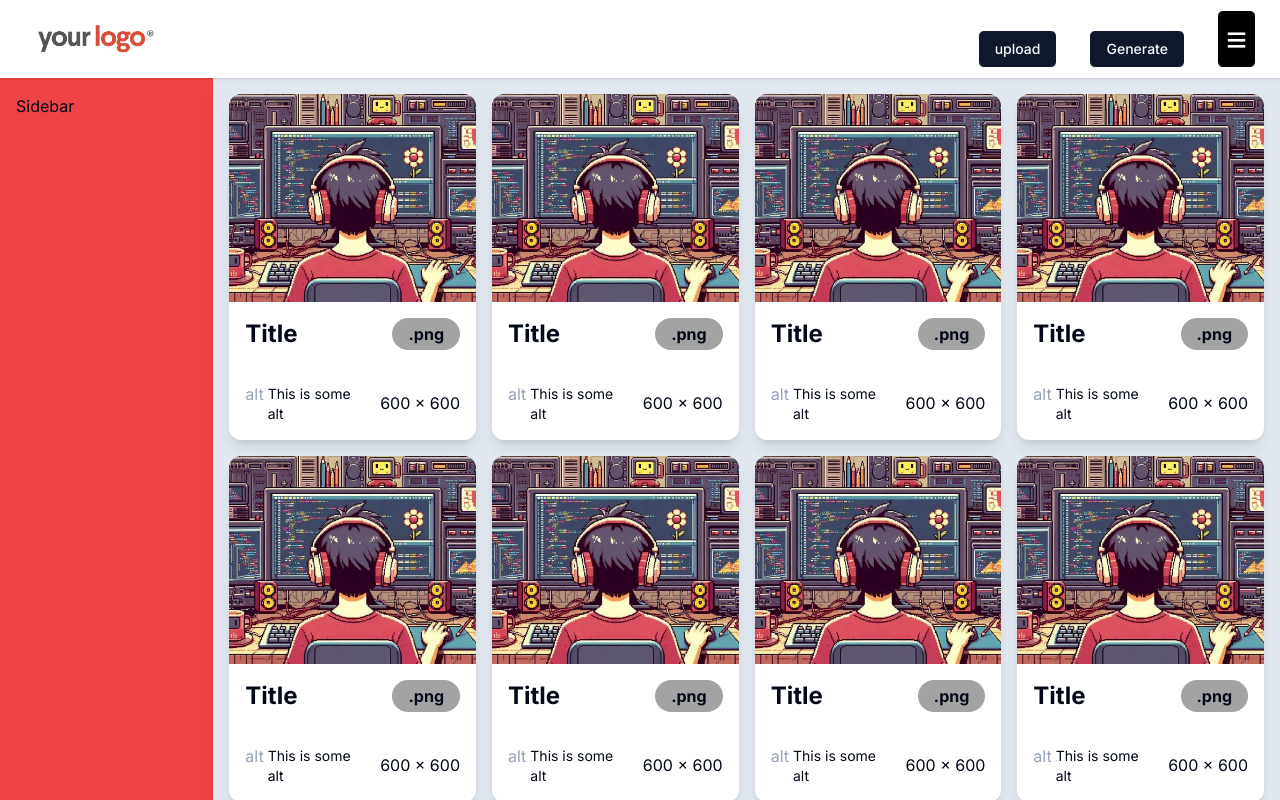
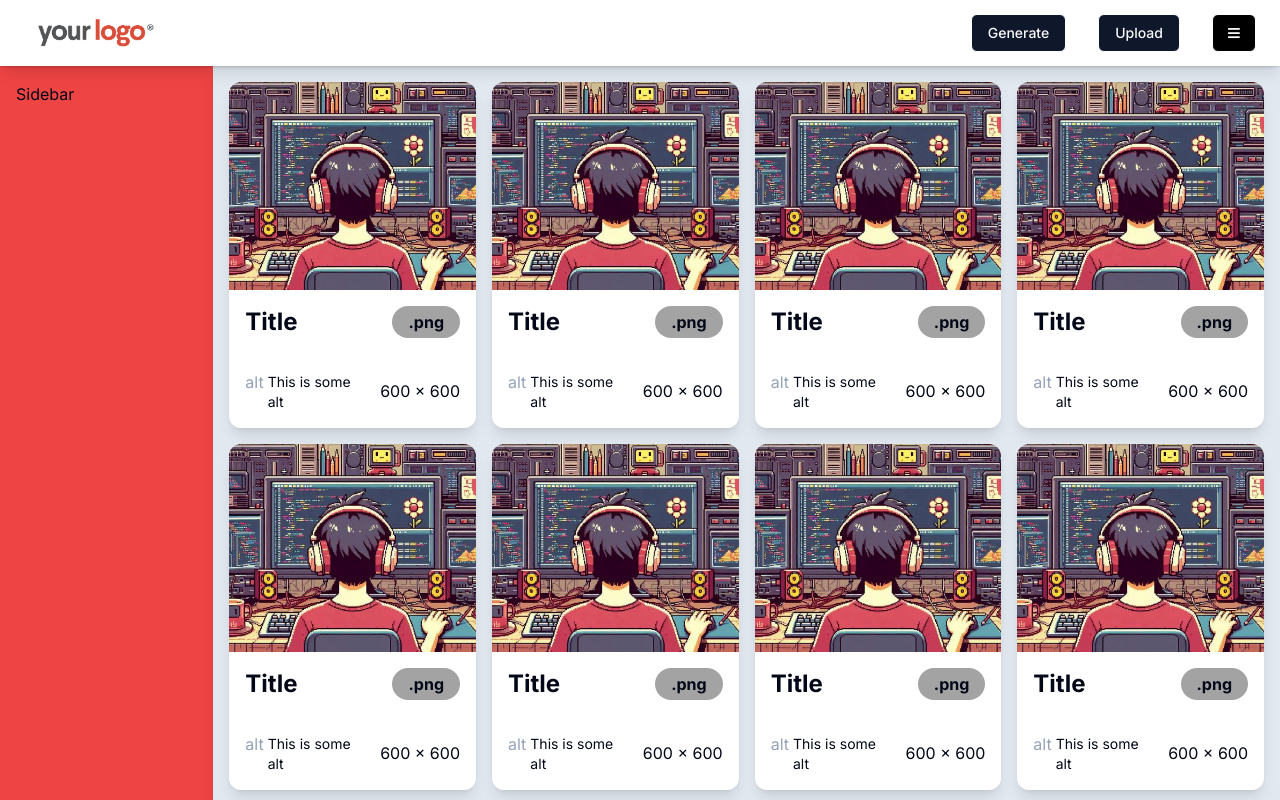
Before and after one commit to hemanth-92/spotlight-hub, a Next.js app: page / in a window 1280 px wide. Shown: the top 800 px of the page. Built offline with nearby package versions, Linux system fonts and the light colour scheme.

Commit message:
fix sticky and menu

```diff
--- a/src/app/components/DropDown-menu.tsx
+++ b/src/app/components/DropDown-menu.tsx
@@ -8,9 +8,9 @@ import {
 } from "@/components/ui/dropdown-menu";
 export default function Dropdown() {
   return (
-    <div className="flex items-center bg-black p-2 text-white border border-white rounded-md">
+    <div className="flex items-center rounded-md border border-white bg-black p-0.5 text-white">
       <DropdownMenu>
-        <DropdownMenuTrigger className="text-4xl" >≡</DropdownMenuTrigger>
+        <DropdownMenuTrigger className="px-3 text-2xl">≡</DropdownMenuTrigger>
         <DropdownMenuContent>
           <DropdownMenuLabel>DashBoard</DropdownMenuLabel>
           <DropdownMenuSeparator />
--- a/src/app/components/Header.tsx
+++ b/src/app/components/Header.tsx
@@ -3,15 +3,15 @@ import { Button } from "@/components/ui/button";
 
 export default function Header() {
   return (
-    <div className="sticky top-0 z-50 shadow">
+    <div className="bg-gray-600 shadow">
       <nav className="border-gray-200 bg-white px-4 py-2.5 lg:px-6">
-        <div className="mx-auto flex items-center justify-between">
+        <div className="mx-auto flex flex-wrap items-center justify-between">
           <div className="flex items-center">
             <img src="/logo.png" width={140} height={140} alt="logo" />
           </div>
           <div className="flex items-end gap-8">
-            <Button className="border border-white h-full">upload</Button>
-            <Button className="border border-white h-full">Generate</Button>
+            <Button className="h-full border border-white">Generate</Button>
+            <Button className="h-full border border-white">Upload</Button>
             <Dropdown />
           </div>
         </div>
--- a/src/app/page.tsx
+++ b/src/app/page.tsx
@@ -6,18 +6,18 @@ const numberOfCards = 40;
 export default function Home() {
   return (
     <div className="grid min-h-screen grid-rows-[auto_1fr_1fr] sm:grid-cols-12 sm:grid-rows-[auto_1fr]">
-      <div className="col-span-12 shadow-lg">
+      <div className="sticky top-0 z-50 col-span-12 shadow-lg">
         <Header />
       </div>
-      <div className="row-span-2 col-span-12 bg-red-500 p-4 shadow-lg sm:col-span-2">
+      <div className="col-span-12 min-h-screen bg-red-500 p-4 shadow-lg sm:col-span-2">
         Sidebar
       </div>
-      <main className="col-span-12 grid grid-cols-1 sm:grid-cols-2 lg:grid-cols-3 xl:grid-cols-4 bg-slate-200 p-4 shadow-lg sm:col-span-10 gap-4">
-      {Array.from({ length: numberOfCards }, (_, index) => (
-        <div key={index} className="flex items-center justify-center">
-          <ImageCard ImageUrl={`/github.jpeg`} />
-        </div>
-      ))}
+      <main className="col-span-12 grid grid-cols-1 gap-4 bg-slate-200 p-4 shadow-lg sm:col-span-10 sm:grid-cols-2 lg:grid-cols-3 xl:grid-cols-4">
+        {Array.from({ length: numberOfCards }, (_, index) => (
+          <div key={index} className="flex items-center justify-center">
+            <ImageCard ImageUrl={`/github.jpeg`} />
+          </div>
+        ))}
       </main>
     </div>
   );
```
